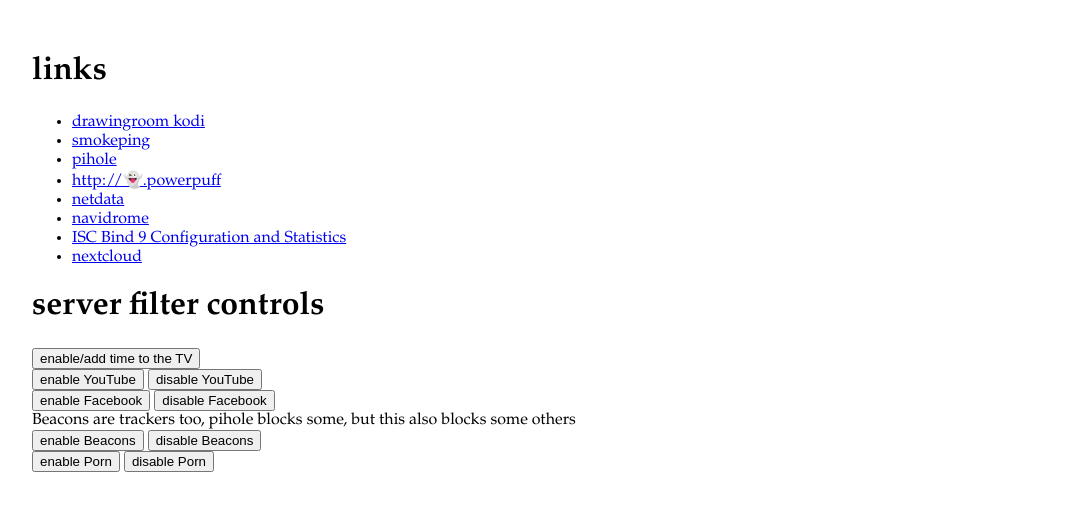
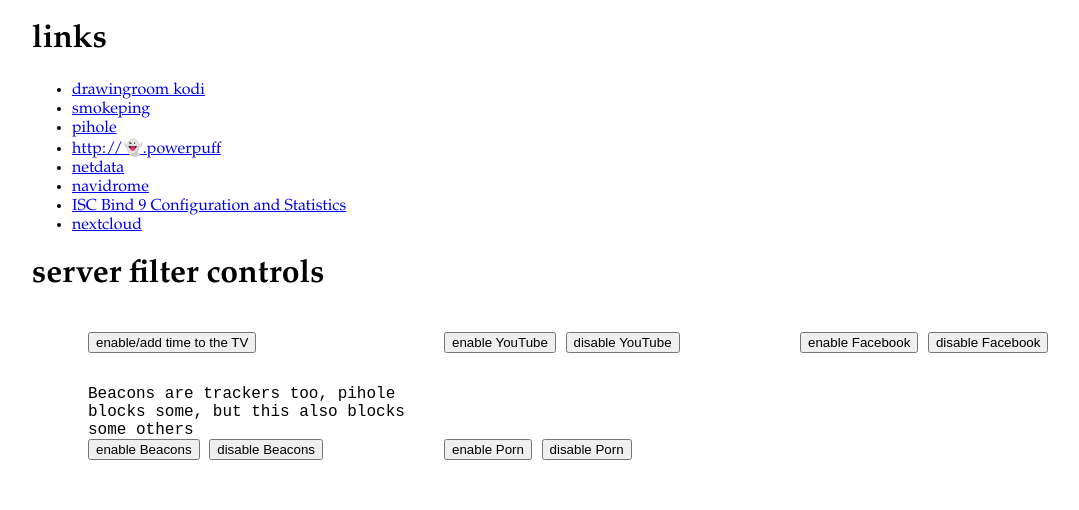
Before and after one commit to jrwren/etv, a plain HTML site: page index.html in a window 1280 px wide. Shown: the whole page, without its empty margins (48-1127 px from the left). Drawn offline with Linux system fonts and the light colour scheme; no server answers.

Commit message:
i dunno about this

```diff
--- a/index.html
+++ b/index.html
@@ -9,12 +9,18 @@
         @charset "UTF-8";
 
         body {
-            font-family: Ubuntu, Arial, "libra sans", sans-serif;
-            font-family: 'Palatino';
+            font-family: 'Palatino', Ubuntu, Arial, "libra sans", sans-serif;
             text-rendering: optimizeLegibility;
             margin: auto;
             max-width: 70em;
-            padding: 2em;
+            padding: 0 1em;
+        }
+
+        ul#server_control li {
+            font-family: 'Courier New', Courier, monospace;
+            width: 20em;
+            display: inline-block;
+            margin: 1em;
         }
     </style>
 
@@ -34,25 +40,34 @@
         <li><a href="https://nc.xmtp.net/">nextcloud</a>
     </ul>
     <h1> server filter controls</h1>
-
+    <div id="response"> </div>
+    <ul id="server_control">
+        <li>
             <div id="statusTV"> </div>
             <button id="enableTV">enable/add time to the TV</button>
-    <div>
+        </li>
+        <li>
             <div id="statusYT"> </div>
             <button id="enableYT">enable YouTube</button>
             <button id="disableYT">disable YouTube</button>
+        </li>
+        <li>
             <div id="statusFB"> </div>
             <button id="enableFB">enable Facebook</button>
             <button id="disableFB">disable Facebook</button>
+        </li>
+        <li>
             <div>Beacons are trackers too, pihole blocks some, but this also blocks some others</div>
             <div id="statusBeacons"> </div>
             <button id="enableBeacons">enable Beacons</button>
             <button id="disableBeacons">disable Beacons</button>
+        </li>
+        <li>
             <div id="statusPorn"> </div>
             <button id="enablePorn">enable Porn</button>
             <button id="disablePorn">disable Porn</button>
-        <div id="response"> </div>
-    </div>
+        </li>
+    </ul>
     <script>
         "use strict";
         let etv = document.getElementById("enableTV")
```
Lines whose indentation alone changed are shown as unchanged.
